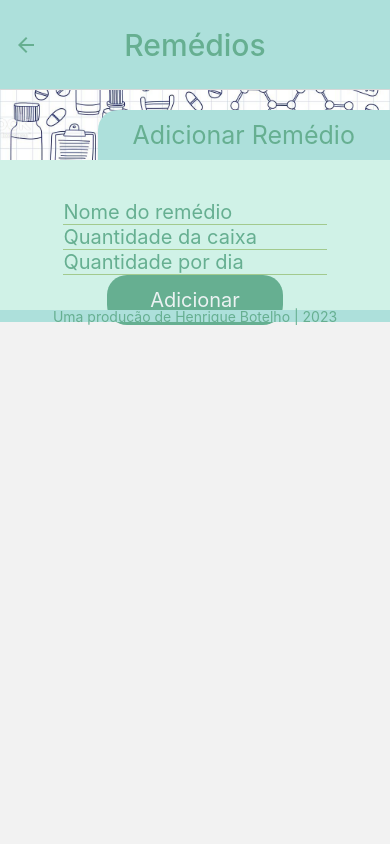
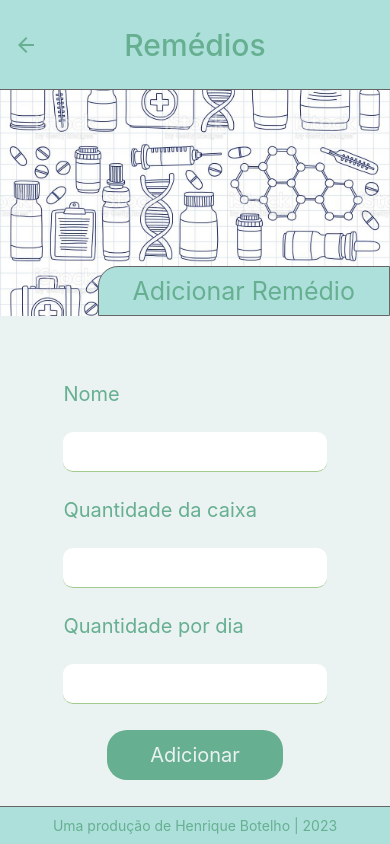
Before and after one commit to Henrique-Botelho/remedios, a React Native app: screen /AdRemedio in a window 390 px wide. Built offline with nearby package versions, Linux system fonts and the light colour scheme.

Commit message:
Estilização editar remédios

```diff
--- a/src/components/Footer/index.js
+++ b/src/components/Footer/index.js
@@ -15,7 +15,9 @@ const styles = StyleSheet.create({
         width: '100%',
         justifyContent: 'center',
         alignItems: 'center',
-        backgroundColor: '#ADE0DB'
+        backgroundColor: '#ADE0DB',
+        borderTopWidth: 1,
+        borderTopColor: '#666666'
     },
     texto: {
         color: '#66AF91'
--- a/src/pages/AdRemedio/index.js
+++ b/src/pages/AdRemedio/index.js
@@ -7,7 +7,8 @@ import {
   StyleSheet,
   TouchableOpacity,
   ActivityIndicator,
-  ImageBackground
+  ImageBackground,
+  KeyboardAvoidingView
 } from "react-native";
 import Footer from "../../components/Footer";
 
@@ -23,7 +24,7 @@ export default function AdRemedio({ navigation }) {
   const [adicionando, setAdicionando] = useState(false);
 
   return (
-    <SafeAreaView style={styles.safeArea}>
+      <KeyboardAvoidingView keyboardVerticalOffset={5} style={styles.safeArea} behavior='height'>
         <View style={styles.caixaImg}>
           <ImageBackground style={styles.imgAdRem} source={require('../../../assets/adrem.jpg')}>
             <View style={styles.caixaTitPagina}>
@@ -33,26 +34,24 @@ export default function AdRemedio({ navigation }) {
         </View>
         <View style={styles.page}>
 
+          <Text style={styles.titInputs}>Nome</Text>
           <TextInput
             maxLength={20}
-          placeholder="Nome do remédio"
             style={styles.inputs}
-          placeholderTextColor='#66AF91'
             onChangeText={(newText) => setNome(newText)}
             value={nome}
             />
+          <Text style={styles.titInputs}>Quantidade da caixa</Text>
           <TextInput
-          placeholder="Quantidade da caixa"
+
             style={styles.inputs}
-          placeholderTextColor='#66AF91'
             onChangeText={(newText) => setQuantCaixa(newText)}
             value={quantCaixa}
             keyboardType="numeric"
             />
+          <Text style={styles.titInputs}>Quantidade por dia</Text>
           <TextInput
-          placeholder="Quantidade por dia"
             style={styles.inputs}
-          placeholderTextColor='#66AF91'
             onChangeText={(newText) => setQuantDia(newText)}
             value={quantDia}
             keyboardType="numeric"
@@ -74,7 +73,7 @@ export default function AdRemedio({ navigation }) {
           {adicionando && <ActivityIndicator size="large" />}
         </View>
         <Footer />
-    </SafeAreaView>
+      </KeyboardAvoidingView>
   );
 }
 
@@ -82,8 +81,9 @@ const styles = StyleSheet.create({
   safeArea: {
     justifyContent: "center",
     alignItems: "center",
-    backgroundColor: "#D0F2E7",
+    backgroundColor: "#EBF2F2",
     width: "100%",
+    height: '100%'
   },
   caixaImg: {
     height: '30%',
@@ -101,7 +101,9 @@ const styles = StyleSheet.create({
     justifyContent: 'center',
     alignItems: 'center',
     borderTopLeftRadius: 20,
-    width: '75%'
+    width: '75%',
+    borderWidth: 1,
+    borderColor: '#666666'
   },
   titPagina: {
     fontSize: 25,
@@ -112,8 +114,14 @@ const styles = StyleSheet.create({
     width: "90%",
     justifyContent: "space-evenly",
     alignItems: "center",
-    backgroundColor: "#D0F2E7",
+    backgroundColor: "#EBF2F2",
     paddingTop: 40,
+  },
+  titInputs: {
+    textAlign: 'left',
+    width: '75%',
+    color: '#66AF91',
+    fontSize: 20
   },
   inputs: {
     borderBottomWidth: 1,
@@ -121,7 +129,11 @@ const styles = StyleSheet.create({
     width: "75%",
     textAlign: "left",
     fontSize: 20,
-    color: '#66AF91'
+    color: '#66AF91',
+    backgroundColor: '#FFF',
+    borderRadius: 10,
+    height: 40,
+    paddingLeft: 10
   },
   caixaAd: {
     backgroundColor: '#66AF91',
--- a/src/pages/EditaRemedio/index.js
+++ b/src/pages/EditaRemedio/index.js
@@ -7,7 +7,10 @@ import {
   ActivityIndicator,
   TextInput,
   TouchableOpacity,
+  ImageBackground,
+  KeyboardAvoidingView
 } from "react-native";
+import Footer from "../../components/Footer";
 
 import { MainContext } from "../../context/mainContext";
 
@@ -24,30 +27,39 @@ export default function EditaRemedio({ navigation, route }) {
   const [editando, setEditando] = useState();
 
   return (
-    <SafeAreaView style={styles.page}>
+    <KeyboardAvoidingView keyboardVerticalOffset={18} style={styles.safeArea} behavior='height'>
+      <View style={styles.caixaImg}>
+        <ImageBackground style={styles.imgAdRem} source={require('../../../assets/edrem.jpg')}>
+          <View style={styles.caixaTitPagina}>
+            <Text style={styles.titPagina}>Editar {route.params[1].nome}</Text>
+          </View>
+        </ImageBackground>
+      </View>
+      <View style={styles.page}>
+
+        <Text style={styles.titInputs}>Nome</Text>
         <TextInput
           maxLength={20}
-        placeholder="Nome do remédio"
           style={styles.inputs}
           onChangeText={(newText) => setNome(newText)}
           value={nome}
         />
+        <Text style={styles.titInputs}>Quantidade da caixa</Text>
         <TextInput
-        placeholder="Quantidade da caixa"
           style={styles.inputs}
           onChangeText={(newText) => setQuantCaixa(newText)}
           value={quantCaixa}
           keyboardType="numeric"
         />
+        <Text style={styles.titInputs}>Quantidade por dia</Text>
         <TextInput
-        placeholder="Quantidade por dia"
           style={styles.inputs}
           onChangeText={(newText) => setQuantDia(newText)}
           value={quantDia}
           keyboardType="numeric"
         />
+        <Text style={styles.titInputs}>Quantidade</Text>
         <TextInput
-        placeholder="Quantidade"
           style={styles.inputs}
           onChangeText={(newText) => setQuantidade(newText)}
           value={quantidade}
@@ -55,6 +67,7 @@ export default function EditaRemedio({ navigation, route }) {
         />
 
         <TouchableOpacity
+          style={styles.caixaEd}
           onPress={() => {
             setEditando(true);
             editaRemedio(
@@ -71,22 +84,80 @@ export default function EditaRemedio({ navigation, route }) {
             });
           }}
         >
-        <Text>Editar</Text>
+          <Text style={styles.editar}>Editar</Text>
         </TouchableOpacity>
         {editando && <ActivityIndicator size="large" />}
-    </SafeAreaView>
+      </View>
+      <Footer />
+    </KeyboardAvoidingView>
   );
 }
 
 const styles = StyleSheet.create({
-  page: {
-    flex: 1,
+  safeArea: {
     justifyContent: "center",
     alignItems: "center",
+    backgroundColor: "#EBF2F2",
+    width: "100%",
+  },
+  caixaImg: {
+    height: '30%',
+    width: '100%'
+  },
+  imgAdRem: {
+    width: '100%',
+    height: '100%',
+    justifyContent: 'flex-end',
+    alignItems: 'flex-end'
+  },
+  caixaTitPagina: {
+    height: 50,
+    backgroundColor: '#ADE0DB',
+    justifyContent: 'center',
+    alignItems: 'center',
+    borderTopLeftRadius: 20,
+    width: '75%'
+  },
+  titPagina: {
+    fontSize: 25,
+    color: '#66AF91'
+  },
+  page: {
+    height: "65%",
+    width: "90%",
+    justifyContent: "space-evenly",
+    alignItems: "center",
+    backgroundColor: "#EBF2F2",
+    paddingTop: 40,
+  },
+  titInputs: {
+    textAlign: 'left',
+    width: '75%',
+    color: '#66AF91',
+    fontSize: 20,
   },
   inputs: {
-    borderWidth: 3,
-    width: "50%",
-    textAlign: "center",
+    borderBottomWidth: 1,
+    borderBottomColor: '#A2CA8E',
+    width: "75%",
+    textAlign: "left",
+    fontSize: 15,
+    color: '#A2CA8E',
+    backgroundColor: '#FFF',
+    borderRadius: 10,
+    height: 40,
+    paddingLeft: 10
   },
+  caixaEd: {
+    backgroundColor: '#66AF91',
+    height: 50,
+    justifyContent: 'center',
+    alignItems: 'center',
+    width: '50%',
+    borderRadius: 20
+  },
+  editar: {
+    color: '#EBF2F2',
+    fontSize: 20
+  }
 });
--- a/src/pages/Remedios/index.js
+++ b/src/pages/Remedios/index.js
@@ -137,7 +137,7 @@ const styles = StyleSheet.create({
   safeArea: {
     justifyContent: "center",
     alignItems: "center",
-    backgroundColor: "#D0F2E7",
+    backgroundColor: "#EBF2F2",
     width: "100%",
   },
   page: {
@@ -145,7 +145,7 @@ const styles = StyleSheet.create({
     width: "90%",
     justifyContent: "center",
     alignItems: "center",
-    backgroundColor: "#D0F2E7",
+    backgroundColor: "#EBF2F2",
     paddingTop: 40,
   },
   caixaAd: {
@@ -154,6 +154,9 @@ const styles = StyleSheet.create({
     height: 50,
     justifyContent: "center",
     alignItems: "center",
+    borderWidth: 1,
+    borderColor: '#666666',
+    borderRadius: 10
   },
   adicionar: {
     fontSize: 40,
@@ -167,7 +170,9 @@ const styles = StyleSheet.create({
   },
   item: {
     borderRadius: 10,
-    backgroundColor: "#EBF2F2",
+    borderWidth: 1,
+    borderColor: '#d9dbdb',
+    backgroundColor: "#ffffff",
     width: "100%",
     marginTop: 15,
     marginBottom: 10,
--- a/src/routes.js
+++ b/src/routes.js
@@ -41,10 +41,12 @@ const headerOptions = {
   headerStyle: {
     backgroundColor: "#ADE0DB",
     height: 90,
+    borderBottomWidth: 1,
+    borderBottomColor: '#666666'
   },
   headerTitleAlign: "center",
   headerTintColor: "#66AF91",
   headerTitleStyle: {
-    fontSize: 30,
+    fontSize: 30
   },
 };
```
Also changed, not shown: assets/edrem.jpg (added). Lines whose indentation alone changed are shown as unchanged.
